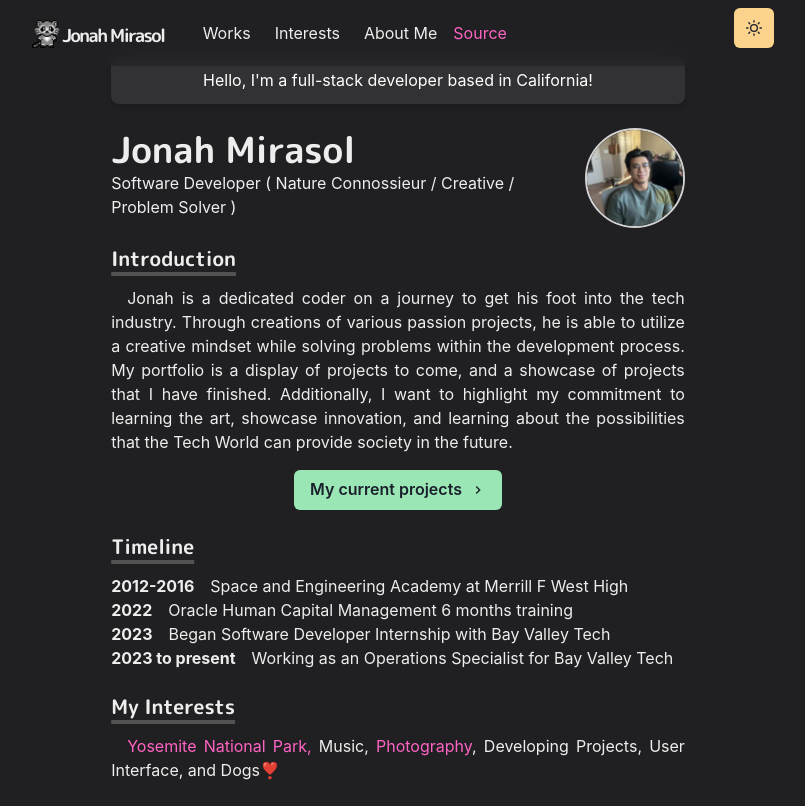
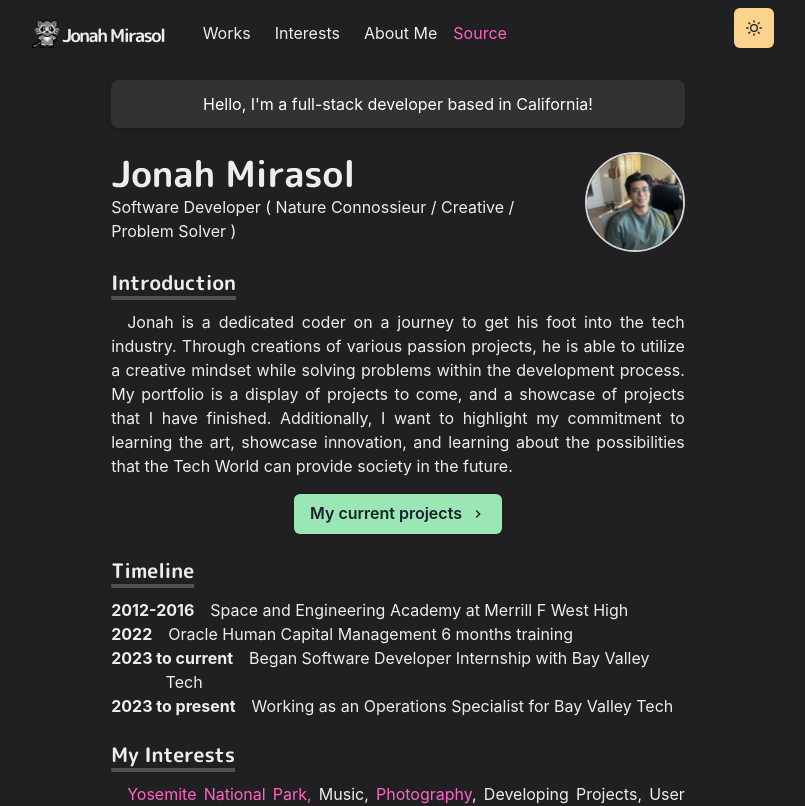
Before and after one commit to JoMiras/luckydog-homepage, a Next.js app: page / in a window 1280 px wide. Shown: the top 806 px of the page, without its empty margins (242-1047 px from the left). Built offline with nearby package versions, Linux system fonts and the light colour scheme.

Commit message:
fixed border overlap at the top

```diff
--- a/pages/index.js
+++ b/pages/index.js
@@ -22,6 +22,7 @@ const Page = () => {
             align="center"
             boxShadow="md"
             color={useColorModeValue('black', 'white' )}
+            mt={6}
             >
             Hello, I&apos;m a full-stack developer based in California!
                 </Box>
@@ -75,7 +76,7 @@ const Page = () => {
                     Oracle Human Capital Management 6 months training
                 </BioSection>
                 <BioSection>
-                    <BioYear>2023</BioYear>
+                    <BioYear>2023 to current</BioYear>
                     Began Software Developer Internship with Bay Valley Tech
                 </BioSection>
                 <BioSection>
```
